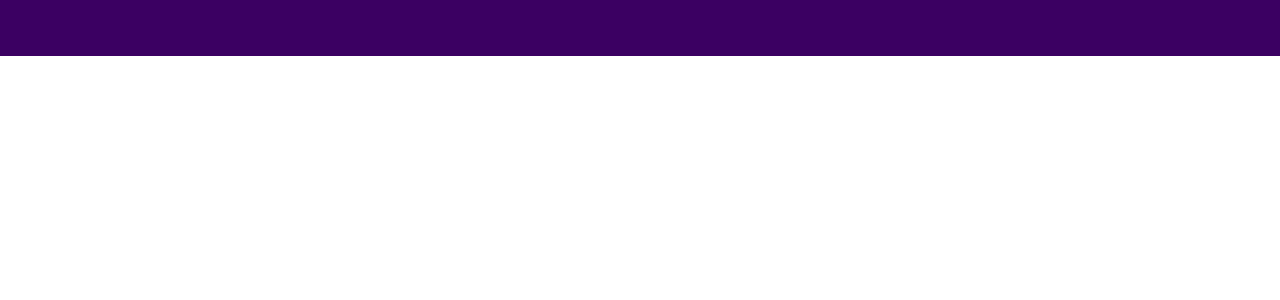
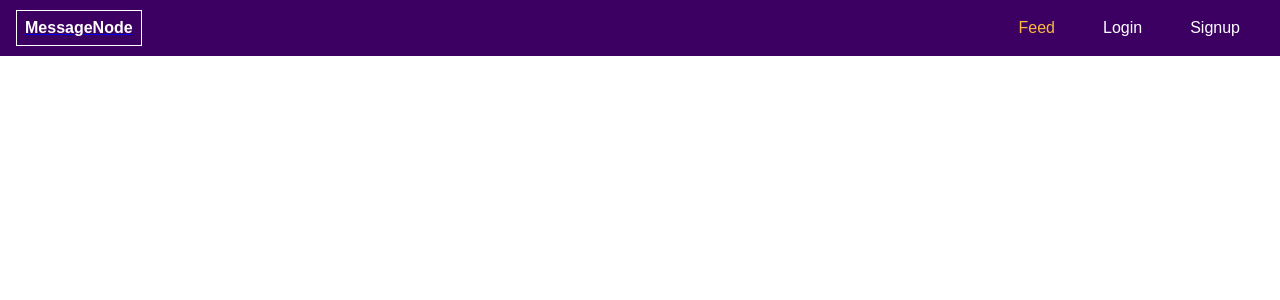
Before and after one commit to davjdo/graphql-react-crud-post-app-frontend, a React (Create React App) app: page / in a window 1280 px wide. Shown: the top 300 px of the page. Built offline with nearby package versions, Linux system fonts and the light colour scheme.

Commit message:
add MainNavigation feature

```diff
--- a/src/App.js
+++ b/src/App.js
@@ -2,11 +2,19 @@
 
 import Layout from './components/Layout/Layout';
 import Toolbar from './components/Toolbar/Toolbar';
+import MainNavigation from './components/Navigation/MainNavigation/MainNavigation';
+
 class App extends Component {
 	render() {
 		return (
 			<Fragment>
-				<Layout header={<Toolbar />} />
+				<Layout
+					header={
+						<Toolbar>
+							<MainNavigation />
+						</Toolbar>
+					}
+				/>
 			</Fragment>
 		);
 	}
--- /dev/null
+++ b/src/components/Logo/Logo.css
@@ -0,0 +1,7 @@
+.logo {
+  font-size: 1rem;
+  font-weight: bold;
+  border: 1px solid white;
+  padding: 0.5rem;
+  color: white;
+}
--- /dev/null
+++ b/src/components/Logo/Logo.js
@@ -0,0 +1,7 @@
+import React from 'react';
+
+import './Logo.css';
+
+const logo = props => <h1 className="logo">MessageNode</h1>;
+
+export default logo;
--- /dev/null
+++ b/src/components/Navigation/MainNavigation/MainNavigation.css
@@ -0,0 +1,23 @@
+.main-nav {
+  height: 100%;
+  padding: 0 1rem;
+  display: flex;
+  align-items: center;
+}
+
+.spacer {
+  flex: 1;
+}
+
+.main-nav__items {
+  list-style: none;
+  padding: 0;
+  margin: 0 1.5rem;
+  display: none;
+}
+
+@media (min-width: 768px) {
+  .main-nav__items {
+    display: flex;
+  }
+}
--- /dev/null
+++ b/src/components/Navigation/MainNavigation/MainNavigation.js
@@ -0,0 +1,21 @@
+import React from 'react';
+import { NavLink } from 'react-router-dom';
+import Logo from '../../Logo/Logo';
+import NavigationItems from '../NavigationItems/NavigationItems';
+
+import './MainNavigation.css';
+
+const mainNavigation = () => (
+	<nav className="main-nav">
+		<div className="main-nav__logo">
+			<NavLink to="/">
+				<Logo />
+			</NavLink>
+		</div>
+		<div className="spacer" />
+		<ul className="main-nav__items">
+			<NavigationItems />
+		</ul>
+	</nav>
+);
+export default mainNavigation;
--- /dev/null
+++ b/src/components/Navigation/NavigationItems/NavigationItems.css
@@ -0,0 +1,18 @@
+.navigation-item {
+  padding: 0 1.5rem;
+}
+
+.navigation-item a {
+  text-decoration: none;
+  color: white;
+}
+
+.navigation-item a:hover,
+.navigation-item a:active,
+.navigation-item a.active {
+  color: #fab83f;
+}
+
+.navigation-item:last-of-type {
+  padding-right: 0;
+}
--- /dev/null
+++ b/src/components/Navigation/NavigationItems/NavigationItems.js
@@ -0,0 +1,22 @@
+import React from 'react';
+import { NavLink } from 'react-router-dom';
+
+import './NavigationItems.css';
+
+const navItems = [
+	{ id: 'feed', text: 'Feed', link: '/' },
+	{ id: 'login', text: 'Login', link: '/login' },
+	{ id: 'signup', text: 'Signup', link: '/signup' }
+];
+
+const navigationItems = props => {
+	return navItems.map(item => (
+		<li key={item.id} className={['navigation-item'].join(' ')}>
+			<NavLink to={item.link} exact>
+				{item.text}
+			</NavLink>
+		</li>
+	));
+};
+
+export default navigationItems;
```
